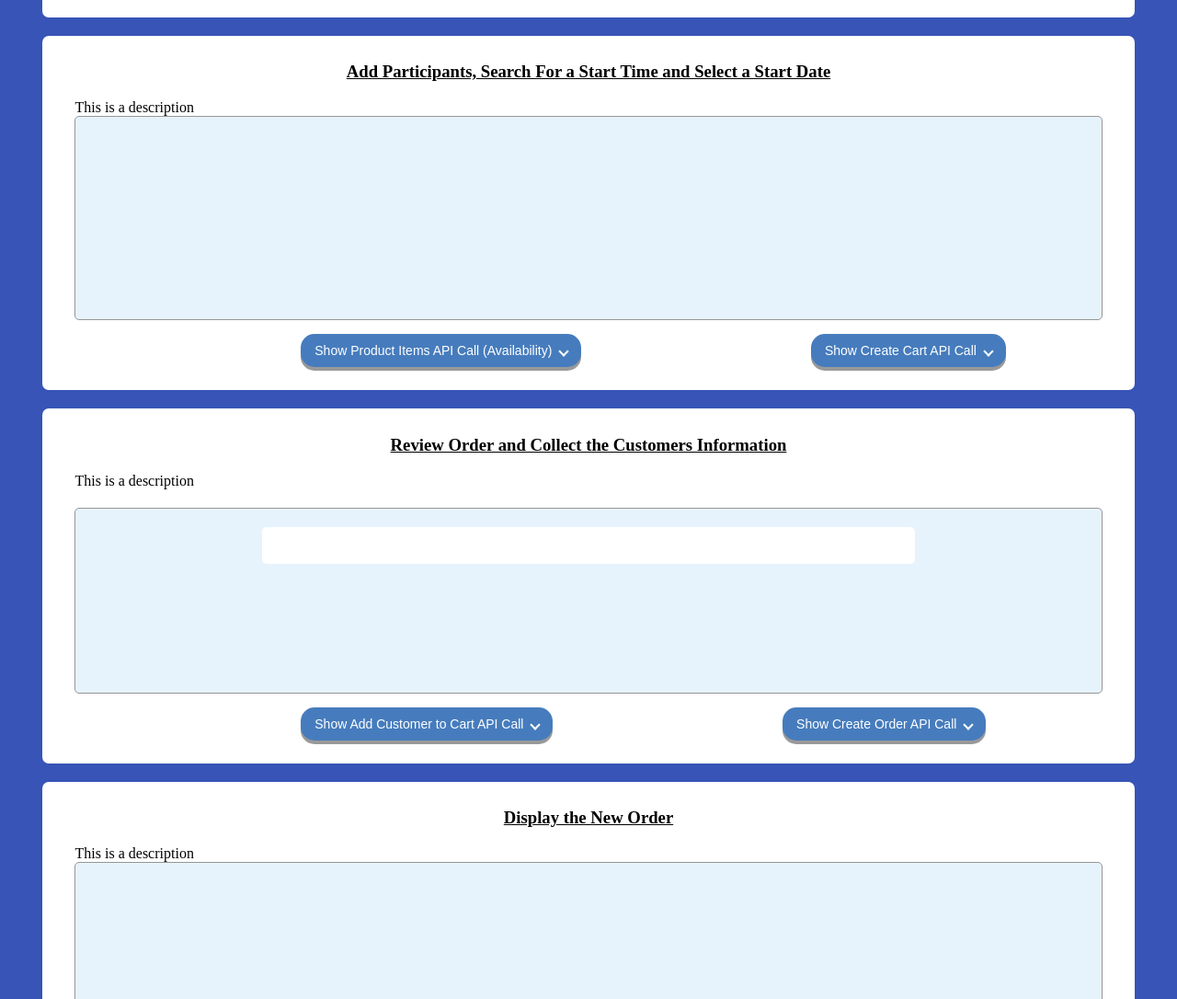
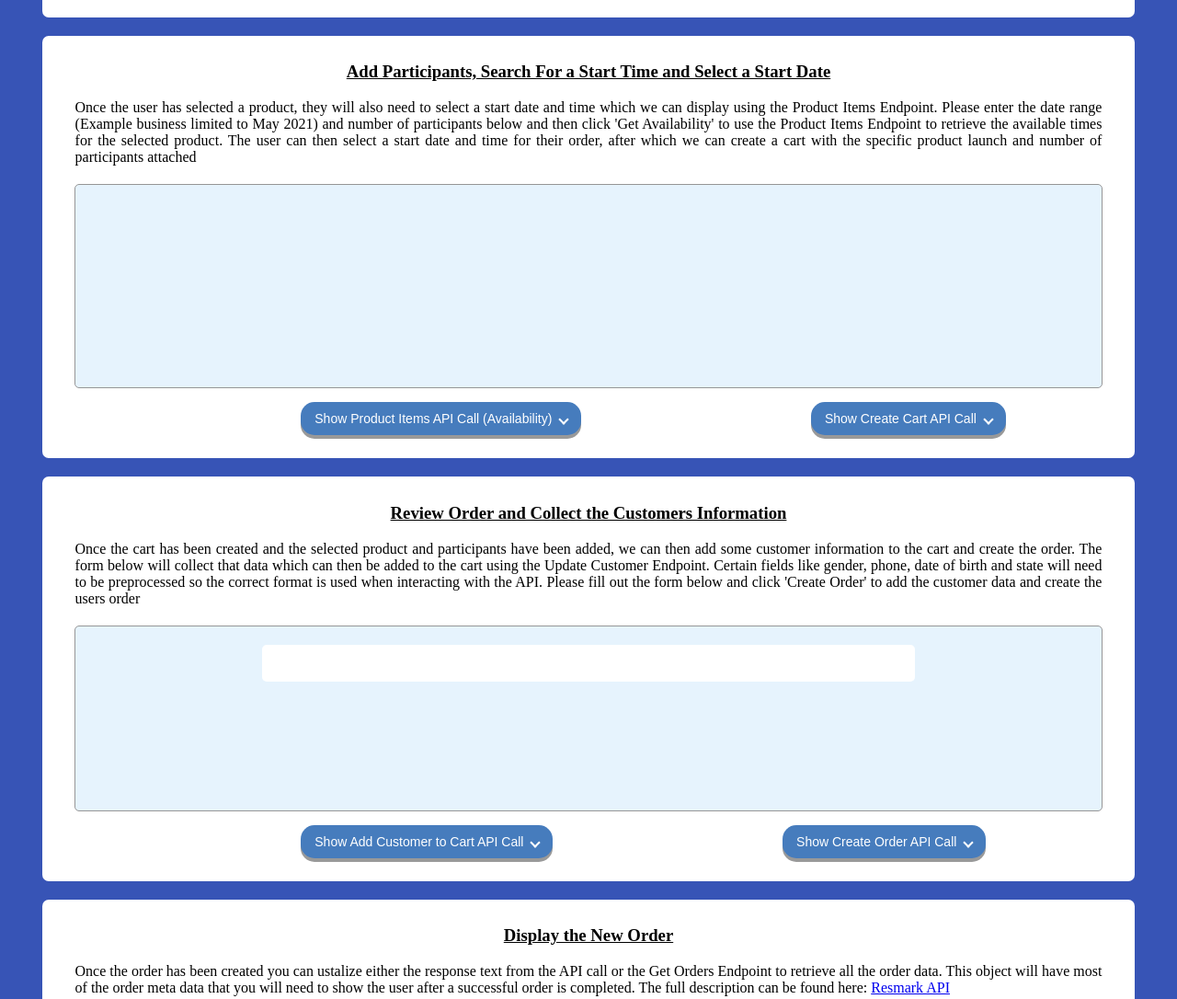
Before and after one commit to havocjma/resmark-api-project, a plain HTML site: page index.html in a window 1280 px wide. Shown: the part 1045-2131 px from the top of the page at 92% size. Drawn offline with Linux system fonts and the light colour scheme.

Commit message:
adding descriptions and a couple small styling changes

```diff
--- a/index.css
+++ b/index.css
@@ -187,7 +187,9 @@ input:-webkit-autofill:active  {
 /* ============ SHOW PRODUCTS ============== */
 #productsContainer {
     min-height: 200px;
+    max-height: 800px;
     padding-bottom: 20px;
+    overflow: auto;
 }
 .product {
     border: 1px solid rgb(150, 150, 150);
@@ -228,12 +230,15 @@ input:-webkit-autofill:active  {
     margin-top: 5px;
     width: 80%;
     font-family: sans-serif;
+    max-height: 90px;
+    overflow: hidden;
 }
 
 /* ============ SHOW PRODUCTS ============== */
 #selectedProduct {
     min-height: 200px;
     padding-bottom: 20px;
+    margin-top: 20px;
 }
 #timeAndPartContainer {
     border: 1px solid rgb(150, 150, 150);
@@ -372,6 +377,7 @@ input:-webkit-autofill:active  {
 /* ============ DISPLAY ORDER ============== */
 #displayOrder {
     min-height: 200px;
+    margin-top: 20px;
 }
 #orderMeta {
     font-family: sans-serif;
--- a/index.html
+++ b/index.html
@@ -84,7 +84,7 @@
                      After obtaining your authorization token you can then start to interact with the other API endpoints. In the following example, we will
                      pass the JWT Token obtained above to get a list of all the products in our business, along with some select meta data about each of those products.
                      Once we have that information we can then format and display those products to the customer. Click 'Show My Products' below to invoke
-                     the Product endpoint of the API and then select a product from the list.
+                     the Product endpoint of the API and then select a product from the list to move to the next section.
                 </p>
                 <button id="showProducts" class="button getCodeButton">Show My Products</button>
                 <div class="container contentBox" id="productsContainer"></div>
@@ -126,7 +126,10 @@
             <!-- Show selected Product and input fields for the date and participants. when entered Show Times Available for date entered when time selected go to next section-->
             <div class="section" id="selectDateSection">
                 <h3 class="sectionHeader">Add Participants, Search For a Start Time and Select a Start Date</h3>
-                <p class="description">This is a description</p>
+                <p class="description">Once the user has selected a product, they will also need to select a start date and time which we can display using the Product Items
+                    Endpoint. Please enter the date range (Example business limited to May 2021) and number of participants below and then click 'Get Availability' to use the Product Items Endpoint to
+                    retrieve the available times for the selected product. The user can then select a start date and time for their order, after which we can create a cart with the specific
+                    product launch and number of participants attached</p>
 
                 <div class="container contentBox" id="selectedProduct"></div>
 
@@ -247,7 +250,10 @@
             <!-- Collect the customers information -->
             <div class="section">
                 <h3 class="sectionHeader">Review Order and Collect the Customers Information</h3>
-                <p class="description">This is a description</p>
+                <p class="description">Once the cart has been created and the selected product and participants have been added, we can then add some customer information to the cart and create the order.
+                    The form below will collect that data which can then be added to the cart using the Update Customer Endpoint. Certain fields like gender, phone, date of birth
+                    and state will need to be preprocessed so the correct format is used when interacting with the API. Please fill out the form below and click 'Create Order' to add the customer data and
+                    create the users order</p>
 
                 <div class="container contentBox" id="reviewCart">
                     <div id="cartContainer"></div>
@@ -320,7 +326,10 @@
             <!-- Create the order -->
             <div class="section">
                 <h3 class="sectionHeader">Display the New Order</h3>
-                <p class="description">This is a description</p>
+                <p class="description">Once the order has been created you can ustalize either the response text from the API call or the Get Orders Endpoint to retrieve all the order data. This object will have
+                    most of the order meta data that you will need to show the user after a successful order is completed. The full description can be found here:
+                    <a href="https://resmark.docs.apiary.io/#reference/order/all-orders/get-orders">Resmark API</a>
+                </p>
 
                 <div class="container contentBox" id="displayOrder"></div>
 
--- a/index.js
+++ b/index.js
@@ -481,9 +481,6 @@ function createOrder() {
 
     //AFTER THE ORDER HAS BEEN CREATED DISPLAY IT
     displayOrder(orderData);
-    console.log(orderData.createdDate);
-    console.log(orderData.items[0].date.startTime);
-    console.log(orderData.items[0].date.endTime);
 }
 
 //DISPLAY THE NEW ORDER IN THE FINAL SECTION
@@ -530,10 +527,3 @@ function displayOrder(orderData) {
     document.getElementById("displayOrder").innerHTML = html;
 
 }
-
-//FUNCTION TO PROCESS DATES
-function processDate (date) {
-    theYear = date.substring(0,5);
-    theMonth = months[parseInt(date.substring(5,7))-1];
-    theDay = date.substring(8,10);
-}
```
